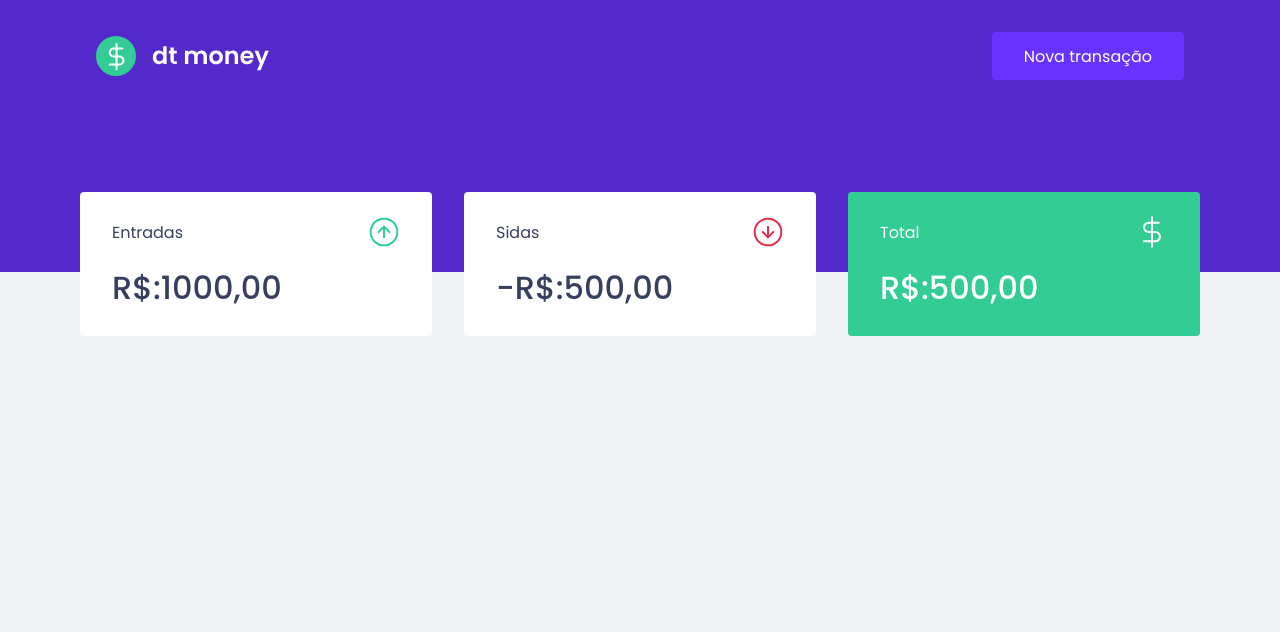
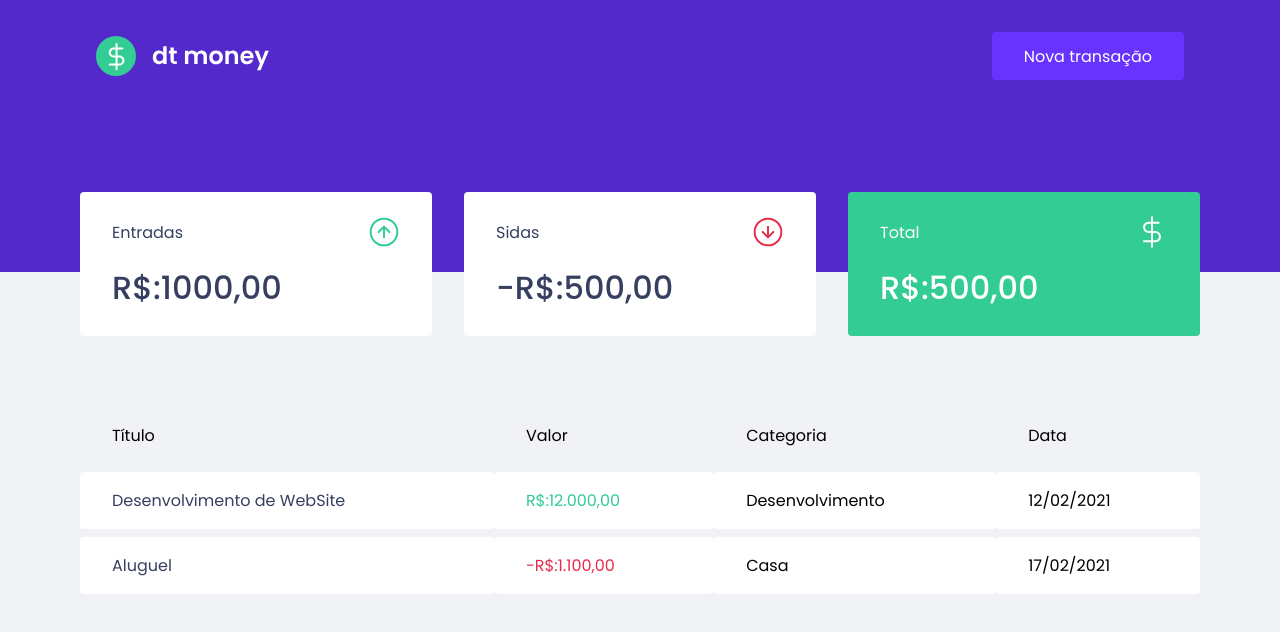
Before and after one commit to mariafantuci/dtmoney, a React (Create React App) app: page / in a window 1280 px wide. Shown: the top 632 px of the page. Built offline with nearby package versions, Linux system fonts and the light colour scheme.

Commit message:
add a new component - transactions table

```diff
--- a/src/components/Dashboard/index.tsx
+++ b/src/components/Dashboard/index.tsx
@@ -1,10 +1,12 @@
 import { Summary } from "../Sumary";
+import { TransactionsTable } from "../TransactionsTable";
 import { Container } from "./style";
 
 export function Dashboard() {
   return (
     <Container>
       <Summary />
+      <TransactionsTable />
     </Container>
   );
 }
--- /dev/null
+++ b/src/components/TransactionsTable/index.tsx
@@ -0,0 +1,32 @@
+import { Container } from "./style";
+
+export function TransactionsTable() {
+  return (
+    <Container>
+      <table>
+        <thead>
+          <tr>
+            <th>Título</th>
+            <th>Valor</th>
+            <th>Categoria</th>
+            <th>Data</th>
+          </tr>
+        </thead>
+        <tbody>
+          <tr>
+            <td>Desenvolvimento de WebSite</td>
+            <td className="deposit">R$:12.000,00</td>
+            <td>Desenvolvimento</td>
+            <td>12/02/2021</td>
+          </tr>
+          <tr>
+            <td>Aluguel</td>
+            <td className="withdraw">-R$:1.100,00</td>
+            <td>Casa</td>
+            <td>17/02/2021</td>
+          </tr>
+        </tbody>
+      </table>
+    </Container>
+  );
+}
--- /dev/null
+++ b/src/components/TransactionsTable/style.ts
@@ -0,0 +1,36 @@
+import styled from "styled-components";
+
+export const Container = styled.div`
+  margin-top: 4rem;
+  table {
+    width: 100%;
+    border-spacing: 0 0.5rem;
+
+    th {
+      color: var(--text-body);
+      font-weight: 400;
+      padding: 1rem 2rem;
+      text-align: left;
+      line-height: 1.5rem;
+    }
+
+    td {
+      padding: 1rem 2rem;
+      border: 0;
+      background: var(--shape);
+      color: (--text-body);
+      border-radius: 0.25rem;
+
+      &:first-child {
+        color: var(--text-title);
+      }
+
+      &.deposit {
+        color: var(--green);
+      }
+      &.withdraw {
+        color: var(--red);
+      }
+    }
+  }
+`;
```
